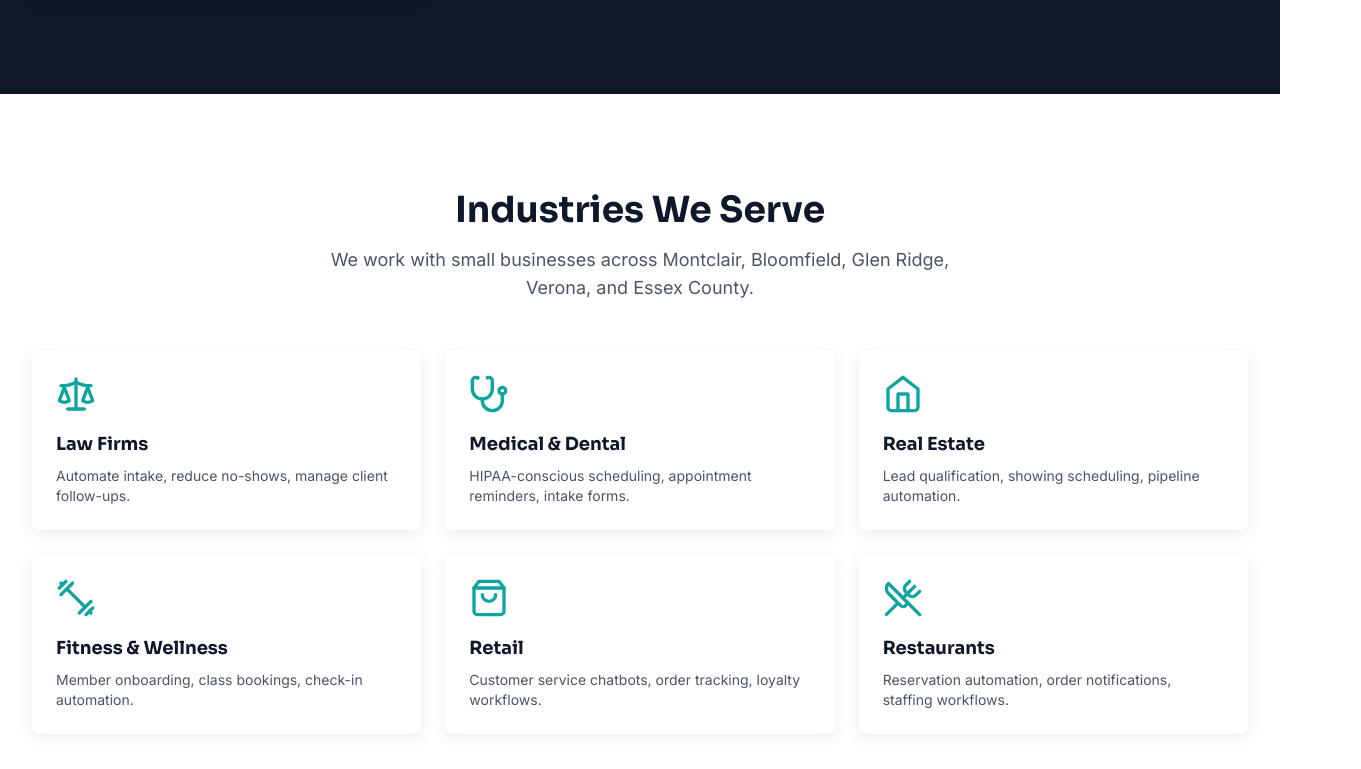
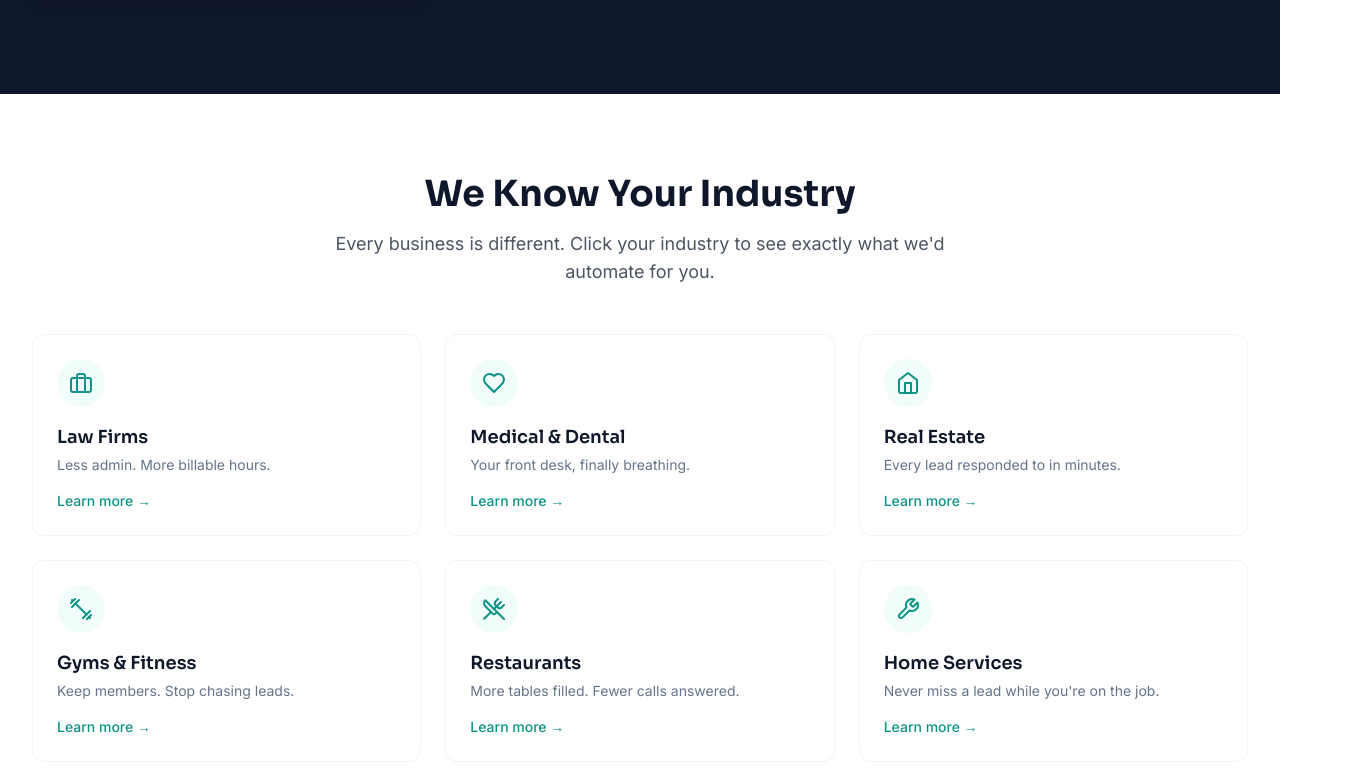
Before and after one commit to andresravinet/aimontclair-website, a React (Vite) app: page / in a window 1280 px wide. Shown: the part 1731-2500 px from the top of the page, 1361 px wide, since content can reach past the window. Built offline with nearby package versions, Linux system fonts and the light colour scheme.

Commit message:
nav: industries dropdown + homepage industry cards with links

```diff
--- a/src/components/home/Industries.jsx
+++ b/src/components/home/Industries.jsx
@@ -1,98 +1,73 @@
-import { motion } from 'framer-motion'
-import { Card } from '../ui/Card'
-import { Scale, Stethoscope, Home, Dumbbell, ShoppingBag, UtensilsCrossed } from 'lucide-react'
+import { Link } from 'react-router-dom'
+import { Briefcase, Heart, Home, Dumbbell, UtensilsCrossed, Wrench } from 'lucide-react'
 
-export function Industries() {
 const industries = [
   {
-      icon: Scale,
+    icon: Briefcase,
     title: 'Law Firms',
-      benefit: 'Automate intake, reduce no-shows, manage client follow-ups.',
+    hook: 'Less admin. More billable hours.',
+    href: '/industries/law-firms',
   },
   {
-      icon: Stethoscope,
+    icon: Heart,
     title: 'Medical & Dental',
-      benefit: 'HIPAA-conscious scheduling, appointment reminders, intake forms.',
+    hook: 'Your front desk, finally breathing.',
+    href: '/industries/medical-dental',
   },
   {
     icon: Home,
     title: 'Real Estate',
-      benefit: 'Lead qualification, showing scheduling, pipeline automation.',
+    hook: 'Every lead responded to in minutes.',
+    href: '/industries/real-estate',
   },
   {
     icon: Dumbbell,
-      title: 'Fitness & Wellness',
-      benefit: 'Member onboarding, class bookings, check-in automation.',
-    },
-    {
-      icon: ShoppingBag,
-      title: 'Retail',
-      benefit: 'Customer service chatbots, order tracking, loyalty workflows.',
+    title: 'Gyms & Fitness',
+    hook: 'Keep members. Stop chasing leads.',
+    href: '/industries/gyms-fitness',
   },
   {
     icon: UtensilsCrossed,
     title: 'Restaurants',
-      benefit: 'Reservation automation, order notifications, staffing workflows.',
+    hook: 'More tables filled. Fewer calls answered.',
+    href: '/industries/restaurants',
+  },
+  {
+    icon: Wrench,
+    title: 'Home Services',
+    hook: 'Never miss a lead while you\'re on the job.',
+    href: '/industries/home-services',
   },
 ]
 
-  const containerVariants = {
-    hidden: { opacity: 0 },
-    visible: {
-      opacity: 1,
-      transition: {
-        staggerChildren: 0.08,
-      },
-    },
-  }
+export function Industries() {
+  return (
+    <section className="bg-white py-20">
+      <div className="container-custom">
+        <div className="text-center mb-12">
+          <h2 className="text-3xl md:text-4xl font-bold text-navy mb-4">We Know Your Industry</h2>
+          <p className="text-lg text-gray-600 max-w-2xl mx-auto">
+            Every business is different. Click your industry to see exactly what we'd automate for you.
+          </p>
+        </div>
 
-  const itemVariants = {
-    hidden: { opacity: 0, y: 20 },
-    visible: {
-      opacity: 1,
-      y: 0,
-      transition: { duration: 0.5 },
-    },
-  }
-
-  return (
-    <section className="py-16 md:py-24">
-      <div className="container-custom">
-        <motion.div
-          initial="hidden"
-          whileInView="visible"
-          viewport={{ once: true, margin: '-100px' }}
-          variants={containerVariants}
-          className="text-center mb-12"
-        >
-          <motion.h2 variants={itemVariants} className="text-3xl md:text-4xl font-bold text-navy mb-4">
-            Industries We Serve
-          </motion.h2>
-          <motion.p variants={itemVariants} className="text-lg text-gray-600 max-w-2xl mx-auto">
-            We work with small businesses across Montclair, Bloomfield, Glen Ridge, Verona, and Essex County.
-          </motion.p>
-        </motion.div>
-
-        <motion.div
-          initial="hidden"
-          whileInView="visible"
-          viewport={{ once: true, margin: '-100px' }}
-          variants={containerVariants}
-          className="grid grid-cols-1 sm:grid-cols-2 lg:grid-cols-3 gap-6"
-        >
-          {industries.map((industry, idx) => {
+        <div className="grid grid-cols-1 sm:grid-cols-2 lg:grid-cols-3 gap-6">
+          {industries.map((industry) => {
             const Icon = industry.icon
             return (
-              <motion.div key={idx} variants={itemVariants}>
-                <Card>
-                  <Icon className="w-10 h-10 text-brand mb-4" />
-                  <h3 className="text-lg font-bold text-navy mb-2">{industry.title}</h3>
-                  <p className="text-gray-600 text-sm">{industry.benefit}</p>
-                </Card>
-              </motion.div>
+              <Link key={industry.href} to={industry.href}>
+                <div className="bg-white rounded-xl border border-slate-100 p-6 hover:shadow-lg hover:-translate-y-1 transition-all duration-200 h-full flex flex-col">
+                  <div className="w-12 h-12 rounded-full bg-teal-50 flex items-center justify-center mb-4">
+                    <Icon className="w-6 h-6 text-teal-600" />
+                  </div>
+                  <h3 className="text-lg font-semibold text-slate-900">{industry.title}</h3>
+                  <p className="text-sm text-slate-500 mt-1 flex-1">{industry.hook}</p>
+                  <span className="text-sm font-medium text-teal-600 mt-4">Learn more &rarr;</span>
+                </div>
+              </Link>
             )
           })}
-        </motion.div>
+        </div>
       </div>
     </section>
   )
--- a/src/components/layout/Header.jsx
+++ b/src/components/layout/Header.jsx
@@ -1,10 +1,52 @@
-import { useState, useEffect } from 'react'
-import { Menu, X } from 'lucide-react'
+import { useState, useEffect, useRef } from 'react'
+import { Menu, X, ChevronDown } from 'lucide-react'
 import { Link, useLocation } from 'react-router-dom'
+
+const industryItems = [
+  {
+    emoji: '⚖️',
+    label: 'Law Firms',
+    href: '/industries/law-firms',
+    desc: 'Intake, billing, and client communication',
+  },
+  {
+    emoji: '🏥',
+    label: 'Medical & Dental',
+    href: '/industries/medical-dental',
+    desc: 'Scheduling, reminders, and front desk relief',
+  },
+  {
+    emoji: '🏠',
+    label: 'Real Estate',
+    href: '/industries/real-estate',
+    desc: 'Lead response, listings, and client nurture',
+  },
+  {
+    emoji: '💪',
+    label: 'Gyms & Fitness',
+    href: '/industries/gyms-fitness',
+    desc: 'Member retention and trial conversion',
+  },
+  {
+    emoji: '🍽️',
+    label: 'Restaurants',
+    href: '/industries/restaurants',
+    desc: 'Reservations, reviews, and slow night promos',
+  },
+  {
+    emoji: '🔧',
+    label: 'Home Services',
+    href: '/industries/home-services',
+    desc: 'Lead capture, scheduling, and reviews',
+  },
+]
 
 export function Header() {
   const [isOpen, setIsOpen] = useState(false)
   const [scrolled, setScrolled] = useState(false)
+  const [industriesOpen, setIndustriesOpen] = useState(false)
+  const [mobileIndustriesOpen, setMobileIndustriesOpen] = useState(false)
+  const dropdownRef = useRef(null)
   const location = useLocation()
 
   const isActive = (path) => location.pathname === path
@@ -13,6 +55,16 @@ export function Header() {
     const handleScroll = () => setScrolled(window.scrollY > 60)
     window.addEventListener('scroll', handleScroll, { passive: true })
     return () => window.removeEventListener('scroll', handleScroll)
+  }, [])
+
+  useEffect(() => {
+    const handleClickOutside = (e) => {
+      if (dropdownRef.current && !dropdownRef.current.contains(e.target)) {
+        setIndustriesOpen(false)
+      }
+    }
+    document.addEventListener('mousedown', handleClickOutside)
+    return () => document.removeEventListener('mousedown', handleClickOutside)
   }, [])
 
   const navItems = [
@@ -52,6 +104,60 @@ export function Header() {
               {item.label}
             </Link>
           ))}
+
+          {/* Industries Dropdown */}
+          <div
+            className="relative"
+            ref={dropdownRef}
+            onMouseEnter={() => setIndustriesOpen(true)}
+            onMouseLeave={() => setIndustriesOpen(false)}
+          >
+            <button
+              className={`flex items-center gap-1 font-500 transition-colors ${
+                location.pathname.startsWith('/industries')
+                  ? 'text-brand'
+                  : scrolled
+                  ? 'text-gray-300 hover:text-white'
+                  : 'text-gray-700 hover:text-navy'
+              }`}
+              onClick={() => setIndustriesOpen((v) => !v)}
+              aria-haspopup="true"
+              aria-expanded={industriesOpen}
+            >
+              Industries
+              <ChevronDown
+                size={16}
+                className={`transition-transform duration-200 ${industriesOpen ? 'rotate-180' : ''}`}
+              />
+            </button>
+
+            {/* Dropdown Panel */}
+            <div
+              className={`absolute top-full left-1/2 -translate-x-1/2 mt-2 w-80 bg-white rounded-xl shadow-xl border border-slate-100 overflow-hidden transition-all duration-200 origin-top ${
+                industriesOpen ? 'opacity-100 scale-y-100 pointer-events-auto' : 'opacity-0 scale-y-95 pointer-events-none'
+              }`}
+              style={{ transformOrigin: 'top center' }}
+            >
+              <div className="py-2">
+                {industryItems.map((item) => (
+                  <Link
+                    key={item.href}
+                    to={item.href}
+                    onClick={() => setIndustriesOpen(false)}
+                    className="flex items-center gap-3 px-4 py-3 hover:bg-slate-50 transition-colors"
+                  >
+                    <div className="w-10 h-10 rounded-full bg-teal-100 flex items-center justify-center text-lg flex-shrink-0">
+                      {item.emoji}
+                    </div>
+                    <div>
+                      <div className="font-semibold text-slate-800 text-sm">{item.label}</div>
+                      <div className="text-xs text-slate-500">{item.desc}</div>
+                    </div>
+                  </Link>
+                ))}
+              </div>
+            </div>
+          </div>
         </div>
 
         {/* Mobile Menu Button */}
@@ -83,6 +189,43 @@ export function Header() {
                   {item.label}
                 </Link>
               ))}
+
+              {/* Mobile Industries Accordion */}
+              <div>
+                <button
+                  className={`flex items-center gap-1 font-500 transition-colors w-full text-left ${
+                    location.pathname.startsWith('/industries')
+                      ? 'text-brand'
+                      : scrolled
+                      ? 'text-gray-300'
+                      : 'text-gray-700'
+                  }`}
+                  onClick={() => setMobileIndustriesOpen((v) => !v)}
+                >
+                  Industries
+                  <ChevronDown
+                    size={16}
+                    className={`ml-1 transition-transform duration-200 ${mobileIndustriesOpen ? 'rotate-180' : ''}`}
+                  />
+                </button>
+                {mobileIndustriesOpen && (
+                  <div className="mt-2 pl-4 flex flex-col gap-3">
+                    {industryItems.map((item) => (
+                      <Link
+                        key={item.href}
+                        to={item.href}
+                        className={`flex items-center gap-2 text-sm transition-colors ${
+                          scrolled ? 'text-gray-300 hover:text-white' : 'text-gray-600 hover:text-navy'
+                        }`}
+                        onClick={() => { setIsOpen(false); setMobileIndustriesOpen(false) }}
+                      >
+                        <span>{item.emoji}</span>
+                        <span>{item.label}</span>
+                      </Link>
+                    ))}
+                  </div>
+                )}
+              </div>
             </div>
           </div>
         )}
```
Lines whose indentation alone changed are shown as unchanged.
